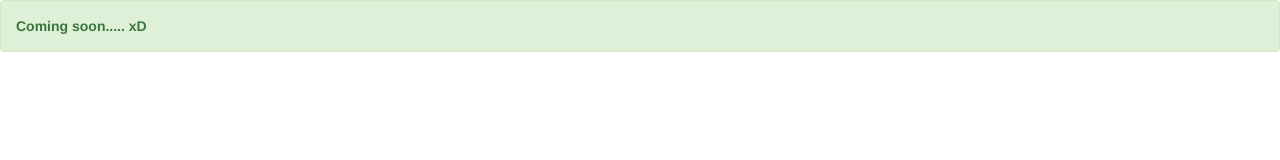
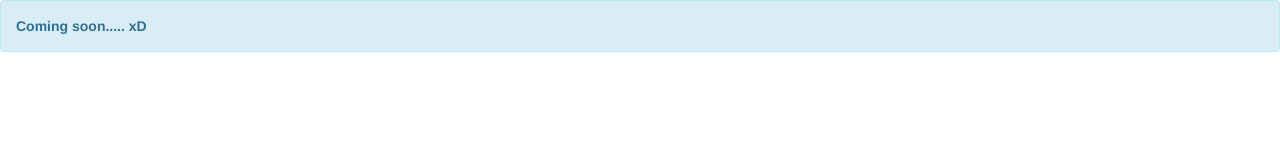
Before and after one commit to hasinur010/hasinur.github.io, a plain HTML site: page index.html in a window 1280 px wide. Drawn offline with nearby package versions, Linux system fonts and the light colour scheme.

Commit message:
alert box type: info

```diff
--- a/index.html
+++ b/index.html
@@ -11,7 +11,7 @@
 <script src="https://maxcdn.bootstrapcdn.com/bootstrap/3.4.1/js/bootstrap.min.js"></script>
   </head>
   <body>
-    <div class="alert alert-success">
+    <div class="alert alert-info">
 
       <strong>Coming soon..... xD</strong>
 
```
